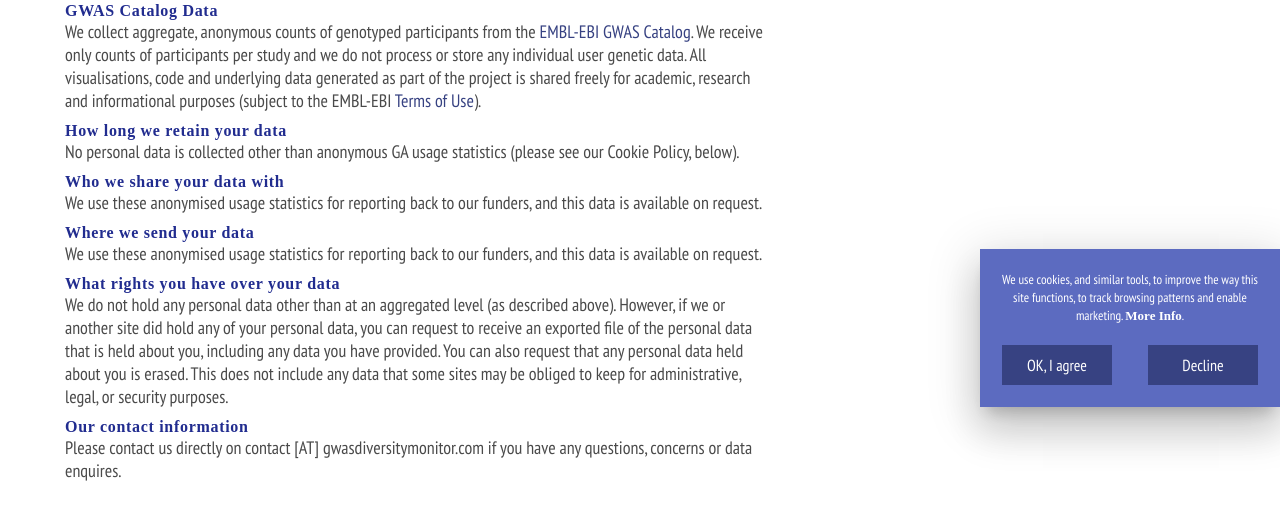
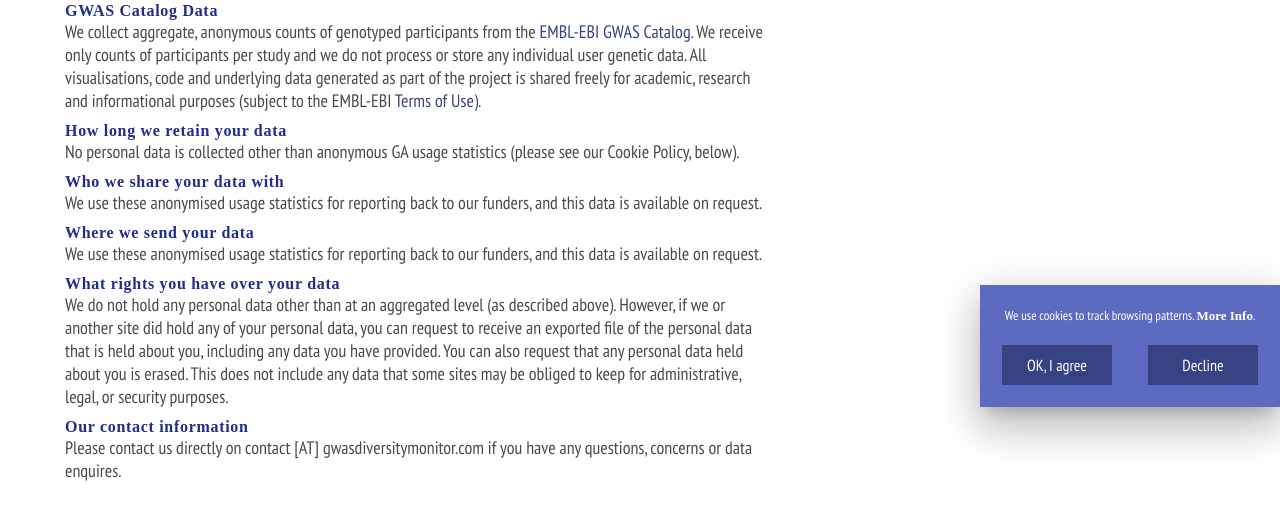
Before and after one commit to OxfordDemSci/gwasdiversitymonitor, a Flask app: page /privacy-policy in a window 1280 px wide. Shown: the part 393-915 px from the top of the page. Run offline with Flask 2, Linux system fonts and the light colour scheme; parts of the project's set-up code (start-up, migrations or seed data) failed here and were passed over; some web fonts are replaced.

Commit message:
correction to uses of cookies

```diff
--- a/app/templates/components/cookies.html
+++ b/app/templates/components/cookies.html
@@ -1,6 +1,6 @@
 <div class="cookie-consent" id="cookie-consent">
     <div class="message">
-        We use cookies, and similar tools, to improve the way this site functions, to track browsing patterns and enable marketing.
+        We use cookies to track browsing patterns.
         <a href="{{ url_for('privacy') }}#cookie-policy" target="_blank">More Info</a>.
     </div>
 
```
